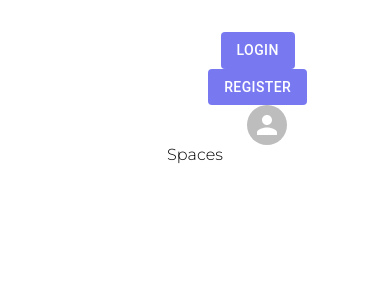
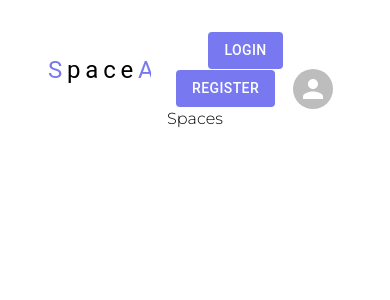
Before and after one commit to Paularix/spacesApp, a React (Vite) app in the folder frontSpaces/: page /spaces in a window 390 px wide. Shown: the top 300 px of the page. Built offline with nearby package versions, Linux system fonts and the light colour scheme.

Commit message:
Retoques en App Bar y Landing, falta mejorar responsiveness.

```diff
--- a/frontSpaces/src/components/Menu.jsx
+++ b/frontSpaces/src/components/Menu.jsx
@@ -12,7 +12,7 @@ import Button from '@mui/material/Button';
 import Tooltip from '@mui/material/Tooltip';
 import MenuItem from '@mui/material/MenuItem';
 import BalconyIcon from '@mui/icons-material/Balcony';
-import { Link } from 'react-router-dom';
+import { Link, useNavigate } from 'react-router-dom';
 
 const pages = [];
 const settings = ['Profile', 'Logout'];
@@ -36,18 +36,24 @@ function ResponsiveAppBar() {
         setAnchorElUser(null);
     };
 
+    const navigate = useNavigate()
+
     const authButton = {
         boxShadow: 'none',
         background: '#7879F1',
         marginRight: '18px'
     }
+
+    const goLanding = () => {
+        navigate("/")
+    }
     return (
         <AppBar position="static" elevation={0} style={{ backgroundColor: '#ffffff' }}>
             <Container maxWidth="xl">
                 <Toolbar disableGutters>
-                    <Link to="/" style={{ textDecoration: 'none'}}>
 
                         <Typography
+                            onClick={() => goLanding()}
                             variant="h6"
                             noWrap
                             component="a"
@@ -58,17 +64,17 @@ function ResponsiveAppBar() {
                                 color: 'black',
                                 fontSize: '32px',
                                 textDecoration: 'none',
+                                cursor: 'pointer'
                             }}
                         >
                             <span className='colored'>S</span> pace  <span className='colored'>A</span>pp
                         </Typography>
-                    </Link>
                     <Box sx={{ flexGrow: 1, display: { xs: 'flex', md: 'none' } }}>
 
 
                     </Box>
-                    <BalconyIcon sx={{ display: { xs: 'flex', md: 'none' }, mr: 1 }} />
                     <Typography
+                        onClick={() => goLanding()}
                         variant="h5"
                         noWrap
                         component="a"
@@ -78,11 +84,11 @@ function ResponsiveAppBar() {
                             display: { xs: 'flex', md: 'none' },
                             flexGrow: 1,
                             letterSpacing: '.3rem',
-                            color: 'inherit',
+                            color: 'black',
                             textDecoration: 'none',
                         }}
                     >
-                        Space App
+                        <span className='colored'>S</span> pace  <span className='colored'>A</span>pp
                     </Typography>
                     <Box sx={{ flexGrow: 1, display: { xs: 'none', md: 'flex' } }}>
                         {pages.map((page, index) => (
--- a/frontSpaces/src/pages/Landing.css
+++ b/frontSpaces/src/pages/Landing.css
@@ -12,7 +12,7 @@
     flex-direction: column;
     align-items: center;
     justify-content: center;
-    height: 100%;
+    height: 70%;
 }
 
 .colored {
@@ -39,8 +39,6 @@
     border-radius: 10px;
     align-items: center;
     justify-content: center;
-
-
 }
 
 .shadow-landing-box-image {
@@ -57,8 +55,7 @@
 }
 
 .introduction {
-    margin-top: 2rem;
-
+    margin-top: 15px;
     display: flex;
 }
 
@@ -75,7 +72,6 @@
 }
 
 .introduction-inner-box {
-    margin-top: 15px;
     font-size: 20px;
     display: flex;
     gap: 15px;
--- a/frontSpaces/src/pages/Landing.jsx
+++ b/frontSpaces/src/pages/Landing.jsx
@@ -29,8 +29,7 @@ export const Landing = () => {
   return (
 
     <div className='landing-page'>
-      <h1 className='page-title'>
-      </h1>
+
       <div className='landing-page-container'>
         <Box
           className='landing-form'
@@ -101,7 +100,6 @@ export const Landing = () => {
               <p>Eventos u otras actividades de forma autogestionada. </p>
             </div>
           </div>
-
         </div>
       </Box>
     </div>
```
